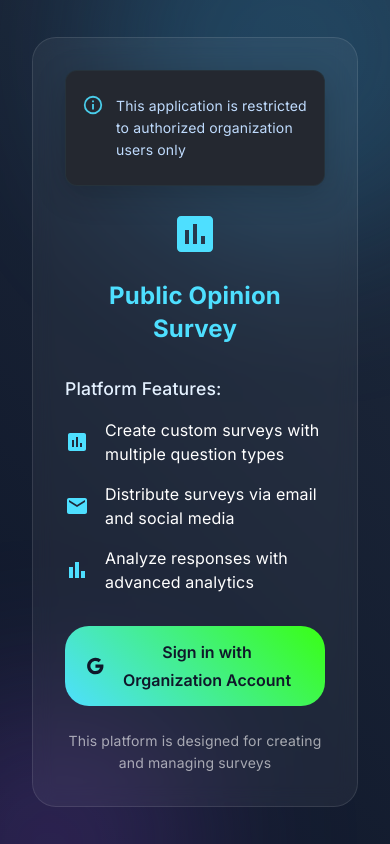
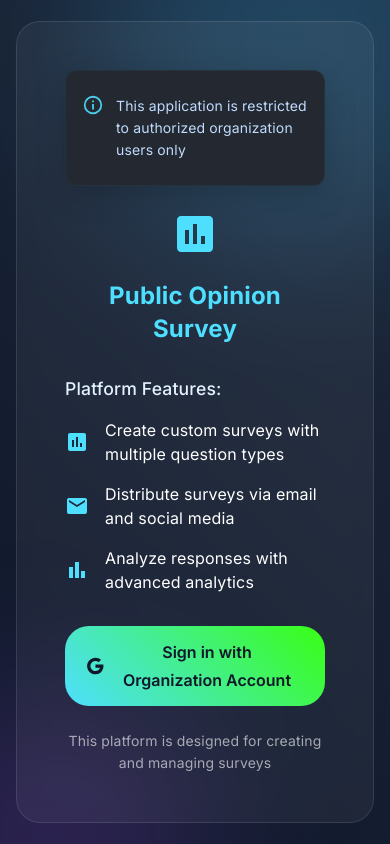
Before and after one commit to i-rahulkashyap/survey-frontend, a React (Vite) app: page / in a window 390 px wide. Built offline with nearby package versions, Linux system fonts and the light colour scheme.

Commit message:
refactor

```diff
--- a/src/components/Login.css
+++ b/src/components/Login.css
@@ -128,9 +128,9 @@
 }
 
 /* Responsive adjustments */
-@media (max-width: 600px) {
+/* @media (max-width: 600px) {
   .glass-card {
     margin: 1rem;
-    padding: 2rem !important;
+    padding: 3rem !important;
   }
-}
+} */
--- a/src/components/Login.jsx
+++ b/src/components/Login.jsx
@@ -44,7 +44,7 @@ const Login = () => {
       </div>
 
       {/* Main Content */}
-      <Container maxWidth="sm">
+      <Container maxWidth="md">
         <Box
           className="glass-card"
           sx={{
```
